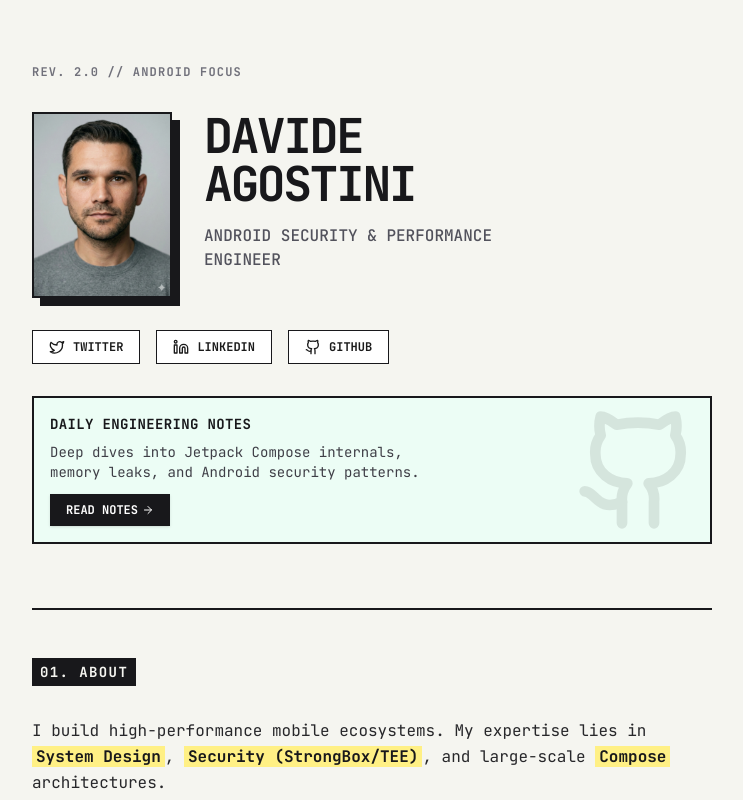
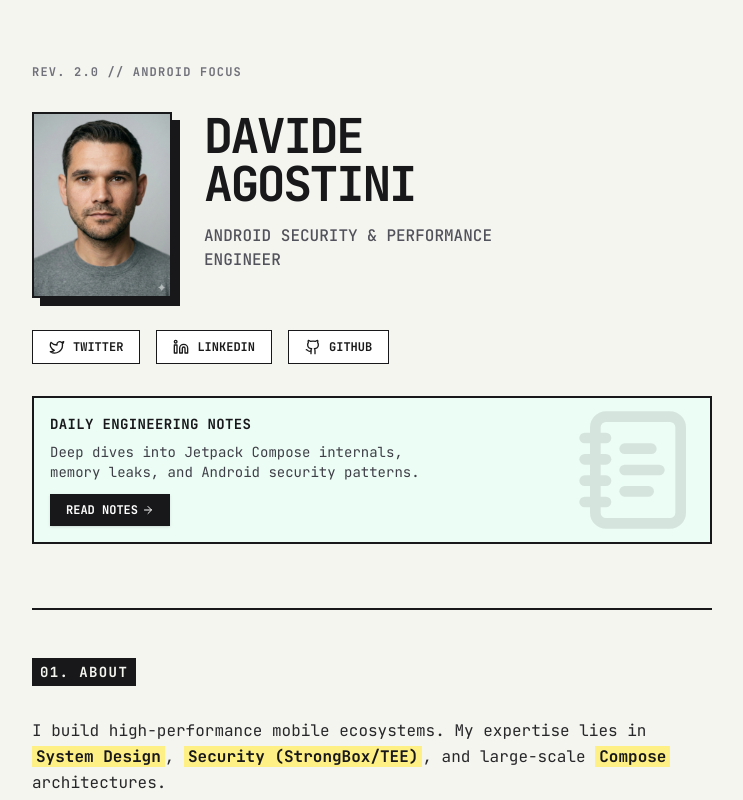
Before and after one commit to davideagostini/davideagostini.github.io, a Next.js app: page / in a window 1280 px wide. Shown: the top 800 px of the page, without its empty margins (268-1011 px from the left). Built offline with nearby package versions, Linux system fonts and the light colour scheme.

Commit message:
ui: replace GitHub icon with notes icon in Daily Engineering Notes card

```diff
--- a/app/page.tsx
+++ b/app/page.tsx
@@ -1,6 +1,6 @@
 import Image from "next/image";
 import Link from "next/link";
-import { Github, Linkedin, Twitter, ArrowUpRight, Pin, ArrowRight } from "lucide-react";
+import { Github, Linkedin, Twitter, ArrowUpRight, Pin, ArrowRight, NotebookText } from "lucide-react";
 import { getSortedPostsData } from "@/lib/posts";
 
 export default function Home() {
@@ -78,7 +78,7 @@ export default function Home() {
 
           <div className="mt-8 p-4 border-2 border-zinc-900 bg-emerald-50 relative overflow-hidden">
             <div className="absolute top-0 right-0 p-2 opacity-10">
-              <Github className="w-32 h-32" />
+              <NotebookText className="w-32 h-32" />
             </div>
             <p className="text-sm font-bold text-zinc-900 mb-2 uppercase tracking-wide relative z-10">
               Daily Engineering Notes
```
